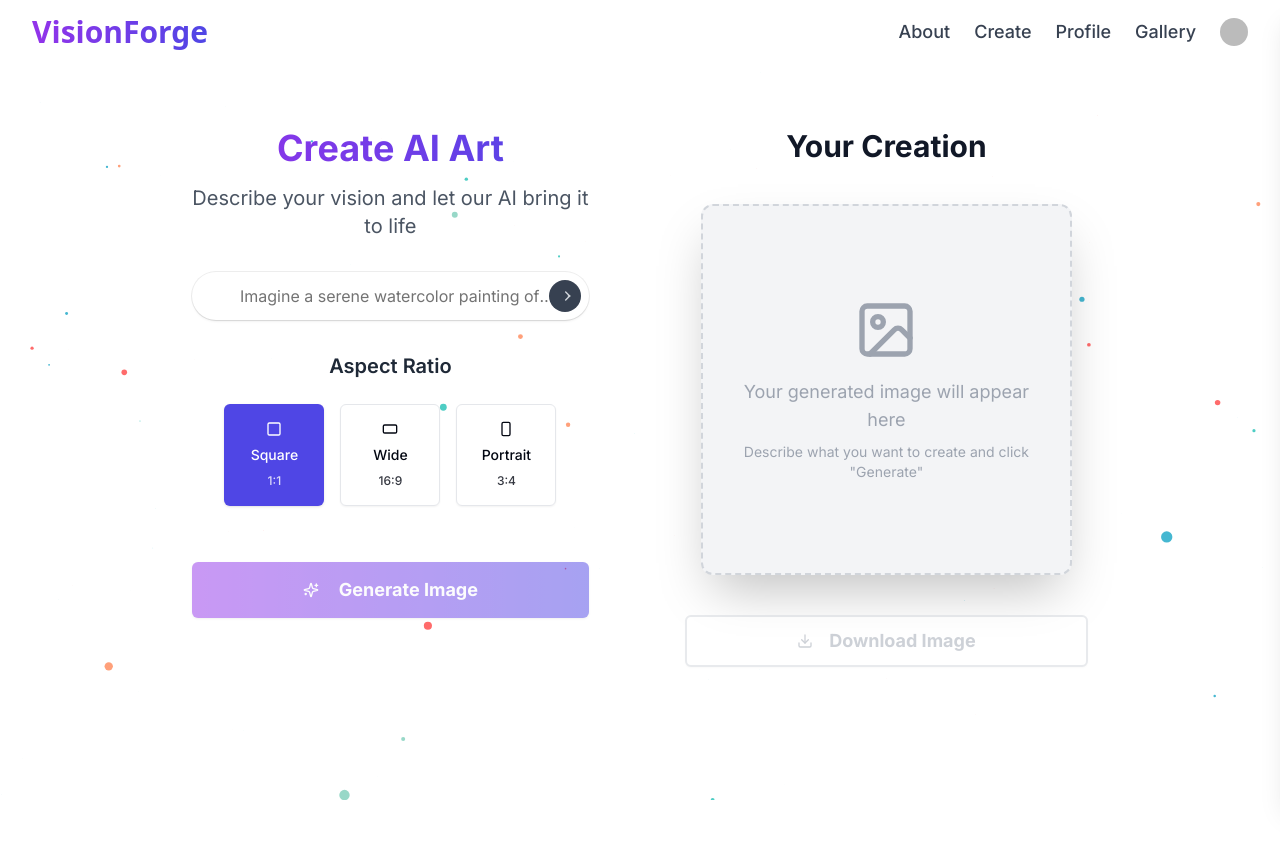
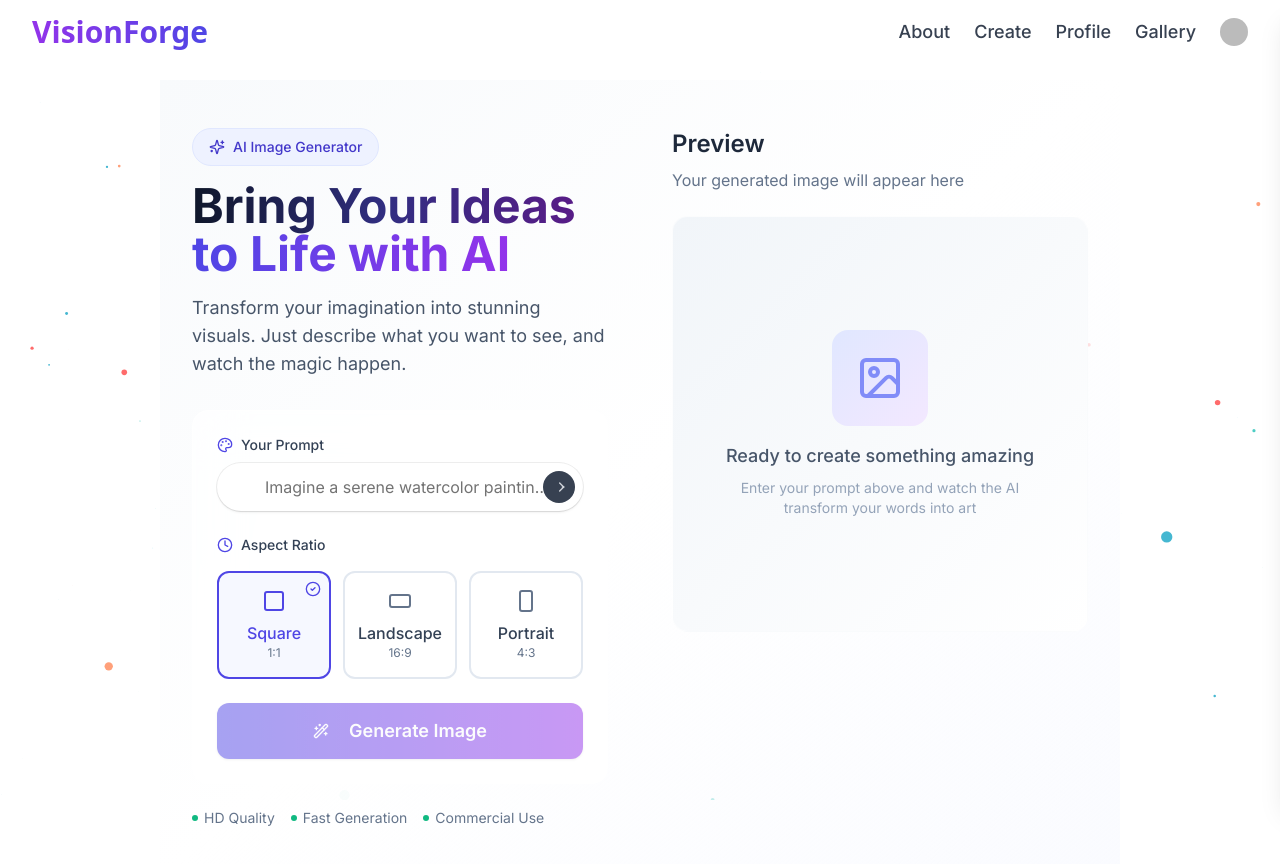
Before and after one commit to Kushhhhhhhh/VisionForgev2, a Next.js app: page /create in a window 1280 px wide. Shown: the top 864 px of the page. Before the commit the page ends 800 px from the top, so only its background shows below. Built offline with nearby package versions, Linux system fonts and the light colour scheme; no server answers; sample sign-in values are in the browser's storage; some icons are missing.

Commit message:
New UI + API Refactored

```diff
--- a/src/components/custom/CreateForm.tsx
+++ b/src/components/custom/CreateForm.tsx
@@ -12,7 +12,10 @@ import {
   RectangleHorizontal,
   RectangleVertical,
   Sparkles,
-  Wand2
+  Wand2,
+  Palette,
+  Clock,
+  CheckCircle2
 } from "lucide-react";
 import { Button } from "@/components/ui/button";
 import { toast } from "sonner";
@@ -38,7 +41,7 @@ export default function CreateForm() {
 
   useEffect(() => {
     if (imageUrl && imageContainerRef.current) {
-      imageContainerRef.current.scrollIntoView({ behavior: "smooth" });
+      imageContainerRef.current.scrollIntoView({ behavior: "smooth", block: "center" });
     }
   }, [imageUrl]);
 
@@ -62,17 +65,19 @@ export default function CreateForm() {
         body: JSON.stringify({ prompt, aspectRatio }),
       });
 
+      const data = await response.json();
+
       if (!response.ok) {
-        const errorData = await response.json();
-        throw new Error(errorData.error || "Failed to generate image");
+        throw new Error(data.error || "Failed to generate image");
       }
 
-      const data = await response.json();
       setImageUrl(data.url);
+      setPrompt("");
       toast.success("Image generated successfully!");
     } catch (error: any) {
       console.error("Error:", error);
       toast.error(error.message || "Something went wrong");
+      setError(error.message);
     } finally {
       setLoading(false);
       setTimeout(() => setIsGenerating(false), 1000);
@@ -89,7 +94,7 @@ export default function CreateForm() {
 
       const link = document.createElement("a");
       link.href = url;
-      link.download = `visionforge-${prompt.substring(0, 20).replace(/\s+/g, "-")}.jpg`;
+      link.download = `visionforge-${prompt.substring(0, 20).replace(/\s+/g, "-") || "creation"}.jpg`;
       document.body.appendChild(link);
       link.click();
       document.body.removeChild(link);
@@ -102,31 +107,63 @@ export default function CreateForm() {
     }
   };
 
+  const aspectRatios = [
+    { value: "1:1", icon: Square, label: "Square", description: "Perfect for social media" },
+    { value: "16:9", icon: RectangleHorizontal, label: "Landscape", description: "Ideal for desktop wallpapers" },
+    { value: "4:3", icon: RectangleVertical, label: "Portrait", description: "Great for mobile & stories" },
+  ];
+
   return (
-    <main className="w-full max-w-7xl mx-auto px-4 sm:px-6 lg:px-8 py-12">
+    <div className="min-h-screen bg-gradient-to-br from-slate-50 via-white to-indigo-50/30">
+      <div className="absolute inset-0 bg-grid-slate-200 [mask-image:linear-gradient(0deg,transparent,black)] pointer-events-none" />
+
+      <main className="relative w-full max-w-7xl mx-auto px-4 sm:px-6 lg:px-8 py-8 lg:py-12">
         <motion.div
           initial={{ opacity: 0, y: 20 }}
           animate={{ opacity: 1, y: 0 }}
-        transition={{ duration: 0.5 }}
-        className="flex flex-col xl:flex-row gap-12 xl:gap-24"
+          transition={{ duration: 0.6 }}
+          className="flex flex-col lg:flex-row gap-8 lg:gap-12 xl:gap-16"
         >
+          {/* Left Column - Input Section */}
+          <div className="w-full lg:w-1/2 space-y-8">
+            <motion.div
+              initial={{ opacity: 0, x: -20 }}
+              animate={{ opacity: 1, x: 0 }}
+              transition={{ delay: 0.2 }}
+              className="space-y-4"
+            >
+              <div className="inline-flex items-center gap-2 px-4 py-2 rounded-full bg-indigo-50 border border-indigo-100 text-indigo-700 text-sm font-medium">
+                <Sparkles className="w-4 h-4" />
+                <span>AI Image Generator</span>
+              </div>
 
-        <div className="w-full xl:w-[55%] space-y-8">
-          <motion.div
-            initial={{ opacity: 0 }}
-            animate={{ opacity: 1 }}
-            transition={{ delay: 0.2 }}
-            className="text-center"
-          >
-            <h1 className="text-3xl md:text-4xl font-bold bg-gradient-to-r from-purple-600 to-indigo-600 bg-clip-text text-transparent mb-4">
-              Create AI Art
+              <h1 className="text-4xl md:text-5xl font-bold">
+                <span className="bg-gradient-to-r from-slate-900 via-indigo-900 to-purple-900 bg-clip-text text-transparent">
+                  Bring Your Ideas
+                </span>
+                <br />
+                <span className="bg-gradient-to-r from-indigo-600 to-purple-600 bg-clip-text text-transparent">
+                  to Life with AI
+                </span>
               </h1>
-            <p className="text-xl text-gray-600">
-              Describe your vision and let our AI bring it to life
+
+              <p className="text-lg text-slate-600 max-w-lg">
+                Transform your imagination into stunning visuals. Just describe what you want to see, and watch the magic happen.
               </p>
             </motion.div>
 
-          <div className="space-y-8">
+            <motion.div
+              initial={{ opacity: 0, y: 20 }}
+              animate={{ opacity: 1, y: 0 }}
+              transition={{ delay: 0.3 }}
+              className="space-y-6"
+            >
+              <div className="bg-white/70 backdrop-blur-xl rounded-2xl border border-white/50 p-6 space-y-6">
+                <div className="space-y-2">
+                  <label className="text-sm font-medium text-slate-700 flex items-center gap-2">
+                    <Palette className="w-4 h-4 text-indigo-600" />
+                    Your Prompt
+                  </label>
                   <PlaceholdersAndVanishInput
                     ref={inputRef}
                     placeholders={placeholders}
@@ -137,174 +174,220 @@ export default function CreateForm() {
                     onSubmit={handleSubmit}
                     value={prompt}
                   />
+                </div>
 
                 {error && (
                   <motion.p
                     initial={{ opacity: 0, y: -10 }}
                     animate={{ opacity: 1, y: 0 }}
-                className="text-red-500 text-sm text-center"
+                    className="text-red-500 text-sm flex items-center gap-2 bg-red-50 p-3 rounded-lg"
                   >
+                    <span className="w-1.5 h-1.5 rounded-full bg-red-500" />
                     {error}
                   </motion.p>
                 )}
 
-            <motion.div
-              initial={{ opacity: 0 }}
-              animate={{ opacity: 1 }}
-              transition={{ delay: 0.4 }}
-              className="space-y-6"
-            >
-              <h3 className="text-xl font-semibold text-center text-gray-800">
+                <div className="space-y-4">
+                  <label className="text-sm font-medium text-slate-700 flex items-center gap-2">
+                    <Clock className="w-4 h-4 text-indigo-600" />
                     Aspect Ratio
-              </h3>
-              <div className="flex flex-wrap justify-center gap-4">
-                {[
-                  { value: "1:1", icon: Square, label: "Square" },
-                  { value: "16:9", icon: RectangleHorizontal, label: "Wide" },
-                  { value: "3:4", icon: RectangleVertical, label: "Portrait" },
-                ].map((ratio) => (
-                  <Button
+                  </label>
+
+                  <div className="grid grid-cols-1 sm:grid-cols-3 gap-3">
+                    {aspectRatios.map((ratio) => (
+                      <button
                         key={ratio.value}
-                    variant={aspectRatio === ratio.value ? "default" : "outline"}
-                    className={`flex flex-col items-center gap-2 p-4 h-auto min-w-[100px] transition-all ${aspectRatio === ratio.value
-                        ? "bg-indigo-600 text-white hover:bg-indigo-700"
-                        : "hover:bg-gray-100"
-                      }`}
                         onClick={() => setAspectRatio(ratio.value as AspectRatio)}
                         disabled={loading}
+                        className={`group relative p-4 rounded-xl border-2 transition-all duration-200 ${
+                          aspectRatio === ratio.value
+                            ? "border-indigo-600 bg-indigo-50/50"
+                            : "border-slate-200 hover:border-indigo-300 hover:bg-white"
+                        } ${loading ? "opacity-50 cursor-not-allowed" : "cursor-pointer"}`}
                       >
-                    <ratio.icon className="w-6 h-6" />
-                    <span className="text-sm">{ratio.label}</span>
-                    <span className="text-xs opacity-80">{ratio.value}</span>
-                  </Button>
+                        <div className="flex flex-col items-center text-center gap-2">
+                          <ratio.icon className={`w-6 h-6 ${
+                            aspectRatio === ratio.value ? "text-indigo-600" : "text-slate-500"
+                          }`} />
+                          <div>
+                            <div className={`font-medium ${
+                              aspectRatio === ratio.value ? "text-indigo-600" : "text-slate-700"
+                            }`}>
+                              {ratio.label}
+                            </div>
+                            <div className="text-xs text-slate-500">{ratio.value}</div>
+                          </div>
+                          {aspectRatio === ratio.value && (
+                            <motion.div
+                              initial={{ scale: 0 }}
+                              animate={{ scale: 1 }}
+                              className="absolute top-2 right-2"
+                            >
+                              <CheckCircle2 className="w-4 h-4 text-indigo-600" />
+                            </motion.div>
+                          )}
+                        </div>
+                      </button>
                     ))}
                   </div>
-            </motion.div>
+                </div>
 
-            <motion.div
-              initial={{ opacity: 0 }}
-              animate={{ opacity: 1 }}
-              transition={{ delay: 0.6 }}
-              className="pt-6"
-            >
                 <Button
                   onClick={handleSubmit}
                   disabled={loading || !prompt.trim()}
                   size="lg"
-                className={`w-full py-7 text-lg font-bold transition-all ${loading
-                    ? "bg-indigo-400 cursor-not-allowed"
-                    : "bg-gradient-to-r from-purple-600 to-indigo-600 hover:from-purple-700 hover:to-indigo-700"
+                  className={`w-full py-7 text-lg font-semibold rounded-xl transition-all ${
+                    loading
+                      ? "bg-indigo-300 cursor-not-allowed"
+                      : "bg-gradient-to-r from-indigo-600 to-purple-600 hover:from-indigo-700 hover:to-purple-700"
                   }`}
                 >
                   {loading ? (
                     <>
-                    <Loader2 className="w-6 h-6 mr-3 animate-spin" />
-                    Generating...
+                      <Loader2 className="w-5 h-5 mr-3 animate-spin" />
+                      Creating your masterpiece...
                     </>
                   ) : (
                     <>
-                    <Sparkles className="w-6 h-6 mr-3" />
+                      <Wand2 className="w-5 h-5 mr-3" />
                       Generate Image
                     </>
                   )}
                 </Button>
+              </div>
+
+              <div className="flex items-center gap-4 text-sm text-slate-500">
+                <div className="flex items-center gap-1.5">
+                  <div className="w-1.5 h-1.5 rounded-full bg-emerald-500" />
+                  <span>HD Quality</span>
+                </div>
+                <div className="flex items-center gap-1.5">
+                  <div className="w-1.5 h-1.5 rounded-full bg-emerald-500" />
+                  <span>Fast Generation</span>
+                </div>
+                <div className="flex items-center gap-1.5">
+                  <div className="w-1.5 h-1.5 rounded-full bg-emerald-500" />
+                  <span>Commercial Use</span>
+                </div>
+              </div>
             </motion.div>
           </div>
+
+          {/* Right Column - Preview Section */}
+          <div className="w-full lg:w-1/2 flex flex-col items-center">
+            <motion.div
+              initial={{ opacity: 0, scale: 0.95 }}
+              animate={{ opacity: 1, scale: 1 }}
+              transition={{ delay: 0.4 }}
+              className="w-full max-w-xl sticky top-8 space-y-6"
+            >
+              <div className="text-center lg:text-left space-y-2">
+                <h2 className="text-2xl font-semibold text-slate-800">Preview</h2>
+                <p className="text-slate-500">Your generated image will appear here</p>
               </div>
 
-        {/* Right Panel - Preview */}
-        <div className="w-full xl:w-[45%] flex flex-col items-center gap-10">
-          <motion.h2
-            initial={{ opacity: 0 }}
-            animate={{ opacity: 1 }}
-            transition={{ delay: 0.3 }}
-            className="text-3xl font-bold text-gray-900"
-          >
-            Your Creation
-          </motion.h2>
-
-          <div className="w-full flex justify-center px-4">
               <motion.div
                 ref={imageContainerRef}
-              className={`relative rounded-xl overflow-hidden shadow-2xl w-[80vw] max-w-[500px] ${!imageUrl ? "bg-gray-100 border-2 border-dashed border-gray-300" : ""
-                }`}
+                className="relative rounded-2xl overflow-hidden bg-gradient-to-br from-slate-100 to-white border border-white/50"
                 style={{
                   aspectRatio: aspectRatio.replace(':', '/')
                 }}
-              initial={{ opacity: 0, scale: 0.95 }}
-              animate={{ opacity: 1, scale: 1 }}
-              transition={{ duration: 0.5 }}
               >
-              <AnimatePresence>
-                {loading ? (
+                <AnimatePresence mode="wait">
+                  {isGenerating ? (
                     <motion.div
-                    key="loading"
+                      key="generating"
                       initial={{ opacity: 0 }}
                       animate={{ opacity: 1 }}
                       exit={{ opacity: 0 }}
-                    className="absolute inset-0 flex flex-col items-center justify-center bg-white/80 backdrop-blur-sm"
+                      className="absolute inset-0 flex flex-col items-center justify-center bg-white/90 backdrop-blur-sm z-10"
                     >
                       <div className="relative">
-                      <Wand2 className="w-12 h-12 text-indigo-600 animate-pulse" />
+                        <div className="absolute inset-0 rounded-full bg-indigo-600/20 animate-ping" />
+                        <Wand2 className="relative w-12 h-12 text-indigo-600 animate-pulse" />
                       </div>
-                    <p className="mt-4 text-gray-700 font-medium">
-                      Crafting your masterpiece...
-                    </p>
+                      <motion.p
+                        initial={{ y: 10, opacity: 0 }}
+                        animate={{ y: 0, opacity: 1 }}
+                        transition={{ delay: 0.2 }}
+                        className="mt-4 text-slate-700 font-medium"
+                      >
+                        Crafting your vision...
+                      </motion.p>
+                      <motion.p
+                        initial={{ y: 10, opacity: 0 }}
+                        animate={{ y: 0, opacity: 1 }}
+                        transition={{ delay: 0.4 }}
+                        className="text-sm text-slate-500"
+                      >
+                        This may take a few seconds
+                      </motion.p>
                     </motion.div>
                   ) : null}
-              </AnimatePresence>
 
                   {imageUrl ? (
-                <img
+                    <motion.img
+                      key="image"
+                      initial={{ opacity: 0, scale: 1.1 }}
+                      animate={{ opacity: 1, scale: 1 }}
+                      transition={{ duration: 0.5 }}
                       src={imageUrl}
                       alt={`AI generated: ${prompt}`}
                       className="w-full h-full object-cover"
                     />
                   ) : (
-                <div className="h-full flex flex-col items-center justify-center text-gray-400 p-6 text-center">
-                  <ImageIcon className="w-16 h-16 mb-4" />
-                  <p className="text-lg">Your generated image will appear here</p>
-                  <p className="text-sm mt-2">
-                    Describe what you want to create and click "Generate"
+                    <motion.div
+                      key="placeholder"
+                      initial={{ opacity: 0 }}
+                      animate={{ opacity: 1 }}
+                      className="absolute inset-0 flex flex-col items-center justify-center p-8"
+                    >
+                      <div className="w-24 h-24 rounded-2xl bg-gradient-to-br from-indigo-100 to-purple-100 flex items-center justify-center mb-4">
+                        <ImageIcon className="w-12 h-12 text-indigo-400" />
+                      </div>
+                      <p className="text-slate-600 text-center text-lg font-medium">
+                        Ready to create something amazing
                       </p>
-                </div>
+                      <p className="text-slate-400 text-center text-sm mt-2 max-w-xs">
+                        Enter your prompt above and watch the AI transform your words into art
+                      </p>
+                    </motion.div>
+                  )}
+                </AnimatePresence>
+
+                {imageUrl && !isGenerating && (
+                  <motion.div
+                    initial={{ opacity: 0, y: 20 }}
+                    animate={{ opacity: 1, y: 0 }}
+                    transition={{ delay: 0.5 }}
+                    className="absolute bottom-4 right-4 flex gap-2"
+                  >
+                    <Button
+                      onClick={handleDownload}
+                      size="sm"
+                      className="bg-white/90 hover:bg-white text-indigo-600 backdrop-blur-sm border border-white/50"
+                    >
+                      <Download className="w-4 h-4 mr-2" />
+                      Download
+                    </Button>
+                  </motion.div>
+                )}
+              </motion.div>
+
+              {imageUrl && !isGenerating && (
+                <motion.div
+                  initial={{ opacity: 0, y: 20 }}
+                  animate={{ opacity: 1, y: 0 }}
+                  className="flex items-center justify-center gap-3 text-sm text-slate-500 bg-white/50 backdrop-blur-sm rounded-lg p-3"
+                >
+                  <CheckCircle2 className="w-4 h-4 text-emerald-500" />
+                  <span>Image generated successfully</span>
+                </motion.div>
               )}
             </motion.div>
           </div>
-
-          <motion.div
-            initial={{ opacity: 0 }}
-            animate={{ opacity: 1 }}
-            transition={{ delay: 0.8 }}
-            className="w-full max-w-md"
-          >
-            <Button
-              onClick={handleDownload}
-              disabled={!imageUrl || loading}
-              size="lg"
-              variant="outline"
-              className={`w-full py-6 text-lg font-bold border-2 ${!imageUrl
-                  ? "border-gray-300 text-gray-400 cursor-not-allowed"
-                  : "border-indigo-600 text-indigo-600 hover:bg-indigo-50"
-                }`}
-            >
-              <Download className="w-5 h-5 mr-2" />
-              Download Image
-            </Button>
-          </motion.div>
-
-          {imageUrl && (
-            <motion.div
-              initial={{ opacity: 0 }}
-              animate={{ opacity: 1 }}
-              className="text-center text-sm text-gray-500"
-            >
-              <p>Don't forget to save your creation!</p>
-              <p className="mt-1">Commercial use allowed</p>
-            </motion.div>
-          )}
-        </div>
         </motion.div>
       </main>
+    </div>
   );
 }
```
Also changed, not shown: src/app/api/image/route.ts (+61 -131 lines). Lines whose indentation alone changed are shown as unchanged.
